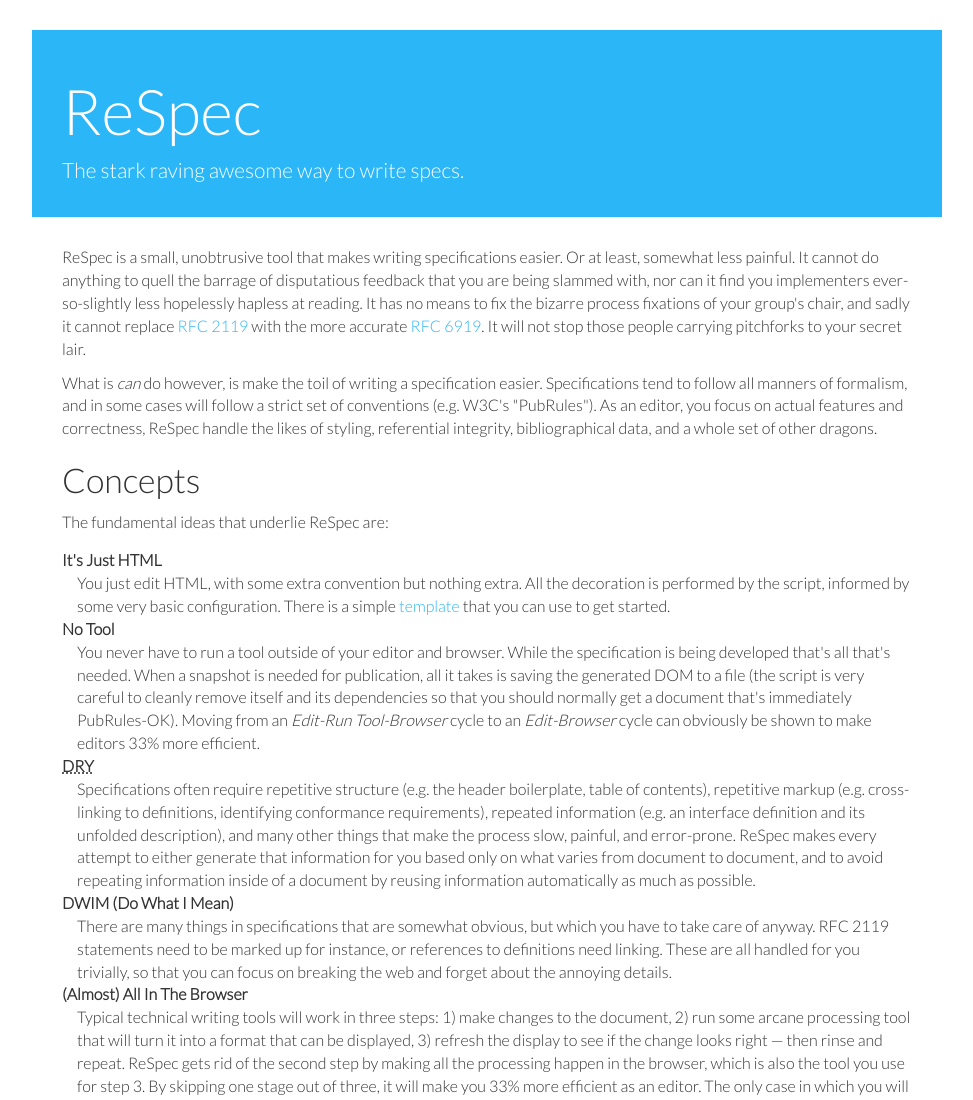
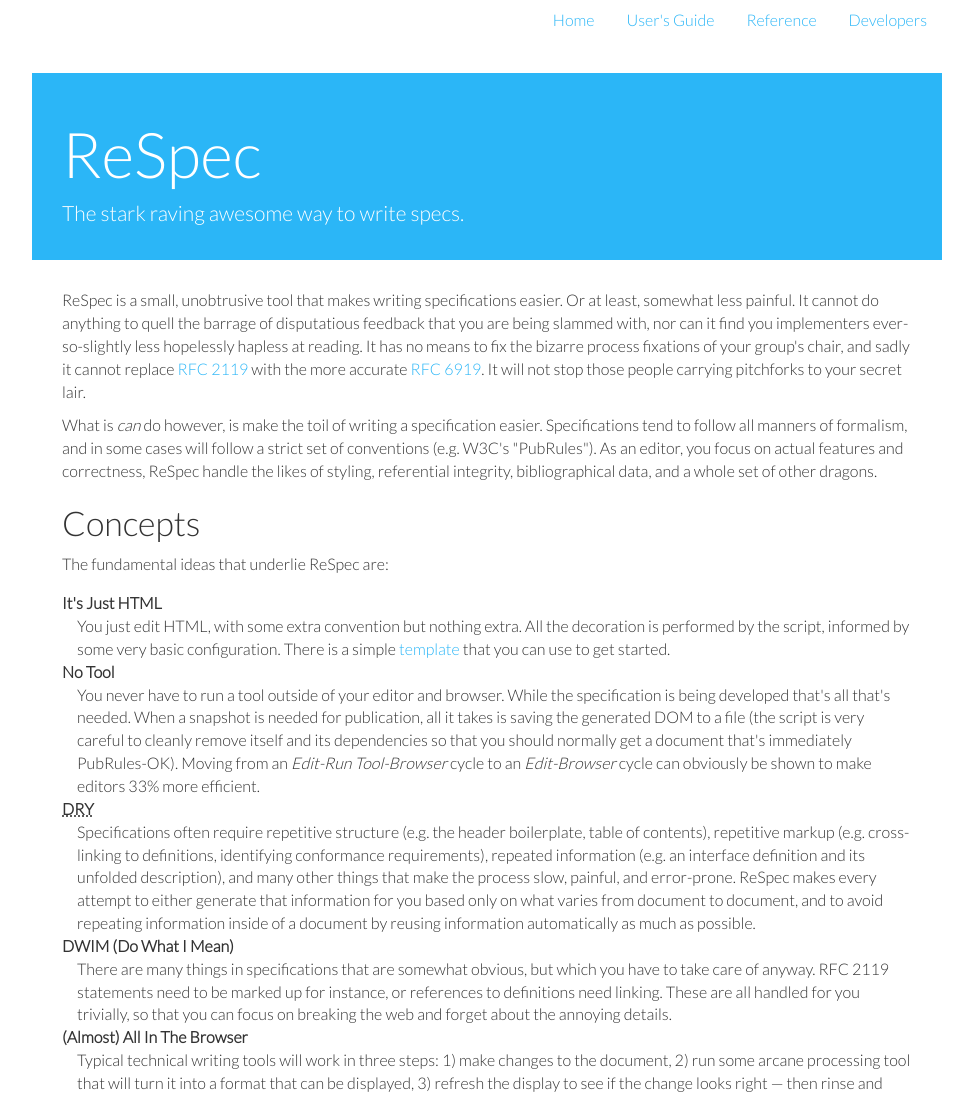
Before and after one commit to w3c/respec-docs, a website: page index.html in a window 1280 px wide. Shown: the top 1100 px of the page, without its empty margins (153-1126 px from the left). Drawn offline with Linux system fonts and the light colour scheme.

Commit message:
navigation

```diff
--- a/beryl/beryl.less
+++ b/beryl/beryl.less
@@ -49,7 +49,7 @@
 /*@import "dropdowns.less";*/
 /*@import "button-groups.less";*/
 /*@import "input-groups.less";*/
-/*@import "navs.less";*/
+@import "navs.less";
 /*@import "navbar.less";*/
 /*@import "breadcrumbs.less";*/
 /*@import "pagination.less";*/
--- a/index.html
+++ b/index.html
@@ -12,10 +12,14 @@
   </head>
   <body>
     <div class="container">
-      <!-- <div class="header">
-        <h3 class="text-muted"><a href='/'>ReSpec</a></h3>
-      </div> -->
-
+      <div class='clearfix'>
+        <ul class="nav nav-pills pull-right">
+          <li><a href="index.html">Home</a></li>
+          <li><a href="guide.html">User's Guide</a></li>
+          <li><a href="ref.html">Reference</a></li>
+          <li><a href="dev.html">Developers</a></li>
+        </ul>
+      </div>
       <div class="jumbotron">
         <h1>ReSpec</h1>
         <p class="lead">
```
Also changed, not shown: src/index.html (+8 -4 lines), css/beryl.css.
